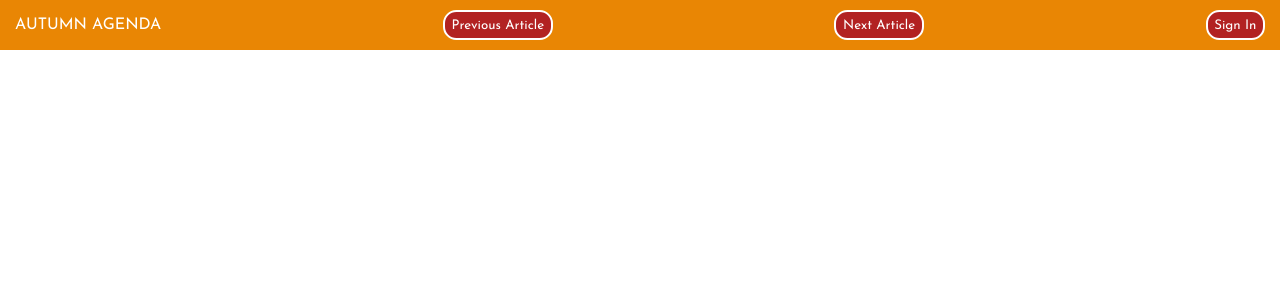
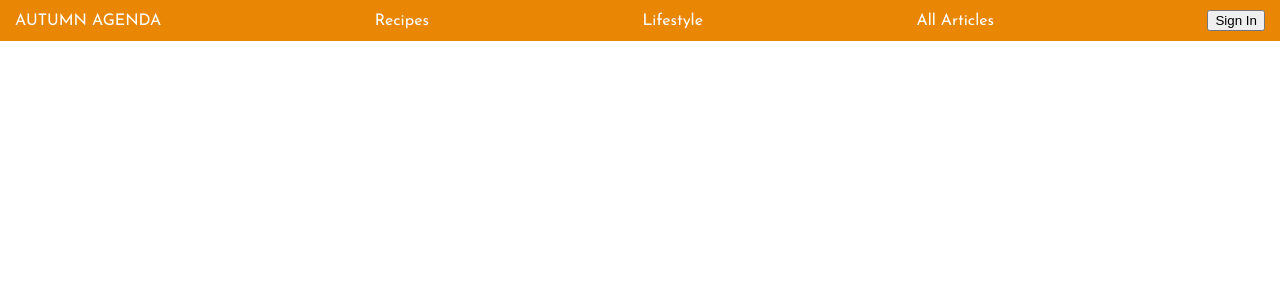
Before and after one commit to k-galvin/autumn-agenda, a React (Create React App) app: page / in a window 1280 px wide. Shown: the top 300 px of the page. Built offline with nearby package versions, Linux system fonts and the light colour scheme; no server answers; a web font is replaced by a local one.

Commit message:
Organize components and update layout of blog

```diff
--- a/public/index.html
+++ b/public/index.html
@@ -3,12 +3,10 @@
   <head>
     <meta charset="utf-8" />
     <link rel="icon" href="%PUBLIC_URL%/favicon.ico" />
+    <link rel="stylesheet" href="https://fonts.googleapis.com/icon?family=Material+Icons" />
     <meta name="viewport" content="width=device-width, initial-scale=1" />
     <meta name="theme-color" content="#000000" />
-    <meta
-      name="description"
-      content="Web site created using create-react-app"
-    />
+    <meta name="description" content="Web site created using create-react-app" />
     <link rel="apple-touch-icon" href="%PUBLIC_URL%/logo192.png" />
     <!--
       manifest.json provides metadata used when your web app is installed on a
--- a/src/components/App.css
+++ b/src/components/App.css
@@ -75,7 +75,7 @@ li {
   padding: 0.2em;
 }
 
-button {
+.header-button {
   color: white;
   background-color: firebrick;
   border: solid white 0.2em;
@@ -83,3 +83,16 @@ button {
   padding: 0.5em;
   font-family: 'Josefin Sans', sans;
 }
+
+.article-body {
+  display: flex;
+  justify-content: center;
+}
+
+.material-icon-button {
+  background: transparent;
+  border: none;
+  cursor: pointer;
+  font-size: 24px;
+  color: white;
+}
--- a/src/components/App.js
+++ b/src/components/App.js
@@ -1,15 +1,16 @@
 import { useEffect, useState } from 'react'
-import Nav from './Nav.js'
 import Article from './Article.js'
 import ArticleEntry from './ArticleEntry.js'
-import { SignIn, SignOut, useAuthentication } from '../services/authService'
+import { useAuthentication } from '../services/authService'
 import { fetchArticlesByCategory, createArticle, removeArticle, uploadImageToStorage } from '../services/articleService'
 import './App.css'
+import Header from './Header.js'
 
 export default function App() {
   const [articles, setArticles] = useState([])
   const [article, setArticle] = useState(null)
   const [writing, setWriting] = useState(false)
+  const [reading, setReading] = useState(false)
   const [category, setCategory] = useState('all')
   const [currentArticleIndex, setCurrentArticleIndex] = useState(0)
   const user = useAuthentication()
@@ -69,48 +70,52 @@ export default function App() {
 
   // Closes the currently selected article.
   function closeArticle() {
-    setArticle(null)
+    setReading(false)
   }
 
-  function handleCategoryChange(e) {
-    setCategory(e.target.value)
+  // Filters articles and displays those in the selected category
+  function selectCategory(category) {
+    setCategory(category)
+    setReading(true)
     setCurrentArticleIndex(0)
   }
 
   return (
     <div className="App">
-      <header>
-        <span onClick={closeArticle} style={{ cursor: 'pointer' }}>
-          AUTUMN AGENDA
-        </span>
-        {user && <button onClick={() => setWriting(true)}>New Article</button>}
-        {user && article && <button onClick={deleteArticle}>Delete Article</button>}
-        <button onClick={navigateToPreviousArticle} disabled={currentArticleIndex === 0}>
-          Previous Article
-        </button>
-        <button onClick={navigateToNextArticle} disabled={currentArticleIndex === articles.length - 1}>
-          Next Article
-        </button>
-        {!user ? <SignIn /> : <SignOut />}
-      </header>
-
-      {!user ? (
-        ''
-      ) : (
-        <Nav
-          articles={articles}
-          setArticle={setArticle}
-          category={category}
-          handleCategoryChange={handleCategoryChange}
-        />
-      )}
+      {/* Header that contains blog name, article categories, and user login */}
+      <Header
+        article={article}
+        closeArticle={closeArticle}
+        selectCategory={selectCategory}
+        deleteArticle={deleteArticle}
+        user={user}
+      />
 
       {!user ? (
         ''
       ) : writing ? (
+        // Article entry that displays when new article button is clicked
         <ArticleEntry addArticle={addArticle} cancelEntry={() => setWriting(false)} />
+      ) : reading ? (
+        // Article content that shows when an article or category is selected
+        <Article
+          article={article}
+          navigateToNextArticle={navigateToNextArticle}
+          navigateToPreviousArticle={navigateToPreviousArticle}
+          currentArticleIndex={currentArticleIndex}
+          articles={articles}
+          setArticle={setArticle}
+          setReading={setReading}
+        />
       ) : (
-        <Article article={article} />
+        ''
+      )}
+
+      {/* Create new article button that displays when user is logged in */}
+      {user && (
+        <button className="header-button" onClick={() => setWriting(true)}>
+          New Article
+        </button>
       )}
     </div>
   )
--- a/src/components/Article.js
+++ b/src/components/Article.js
@@ -1,21 +1,40 @@
-export default function Article({ article }) {
+import Nav from './Nav'
+
+export default function Article({
+  article,
+  navigateToNextArticle,
+  navigateToPreviousArticle,
+  currentArticleIndex,
+  articles,
+  setArticle,
+  setReading
+}) {
   return (
     <article>
-      {!article ? (
-        <p>
-          Welcome to Autumn Agenda!
-          <br />
-          Select a post to get started.
-        </p>
-      ) : (
       <section>
+        <Nav articles={articles} setArticle={setArticle} setReading={setReading} />
         <h2>{article.title}</h2>
         {article.category !== 'all' ? <p>{article.category}</p> : ''}
         <p className="date">{`Posted: ${article.date.toDate().toString().slice(0, 10)}`}</p>
+        <div className="article-body">
+          <button
+            className="material-icon-button"
+            onClick={navigateToPreviousArticle}
+            disabled={currentArticleIndex === 0}
+          >
+            <i className="material-icons">chevron_left</i>
+          </button>
           <p className="body">{article.body}</p>
+          <button
+            className="material-icon-button"
+            onClick={navigateToNextArticle}
+            disabled={currentArticleIndex === articles.length - 1}
+          >
+            <i className="material-icons">chevron_right</i>
+          </button>
+        </div>
         {article.imageUrl && <img src={article.imageUrl} alt="blog-img" />}
       </section>
-      )}
     </article>
   )
 }
--- a/src/components/CategorySelect.js
+++ /dev/null
@@ -1,9 +0,0 @@
-export default function CategorySelect({ category, handleCategoryChange }) {
-  return (
-    <select value={category} onChange={handleCategoryChange}>
-      <option value="all">All Categories</option>
-      <option value="recipes">Recipes</option>
-      <option value="lifestyle">Lifestyle</option>
-    </select>
-  )
-}
--- /dev/null
+++ b/src/components/Header.js
@@ -0,0 +1,26 @@
+import { SignIn, SignOut } from '../services/authService'
+
+export default function Header({ closeArticle, selectCategory, deleteArticle, user, article }) {
+  return (
+    <header>
+      <span onClick={closeArticle} style={{ cursor: 'pointer' }}>
+        AUTUMN AGENDA
+      </span>
+      <span onClick={() => selectCategory('recipes')} style={{ cursor: 'pointer' }}>
+        Recipes
+      </span>
+      <span onClick={() => selectCategory('lifestyle')} style={{ cursor: 'pointer' }}>
+        Lifestyle
+      </span>
+      <span onClick={() => selectCategory('all')} style={{ cursor: 'pointer' }}>
+        All Articles
+      </span>
+      {user && article && (
+        <button className="header-button" onClick={deleteArticle}>
+          Delete Article
+        </button>
+      )}
+      {!user ? <SignIn /> : <SignOut />}
+    </header>
+  )
+}
--- a/src/components/Nav.js
+++ b/src/components/Nav.js
@@ -1,13 +1,10 @@
-import CategorySelect from './CategorySelect.js'
-
-export default function Nav({ articles, setArticle, category, handleCategoryChange }) {
+export default function Nav({ articles, setArticle, setReading }) {
   return (
     <nav>
-      <CategorySelect category={category} handleCategoryChange={handleCategoryChange} />
       {!articles
         ? 'No articles'
         : articles.map(a => (
-            <p key={a.id} onClick={() => setArticle(a)}>
+            <p key={a.id} onClick={() => setArticle(a) & setReading(true)}>
               {a.title}
             </p>
           ))}
```
Lines whose indentation alone changed are shown as unchanged.
